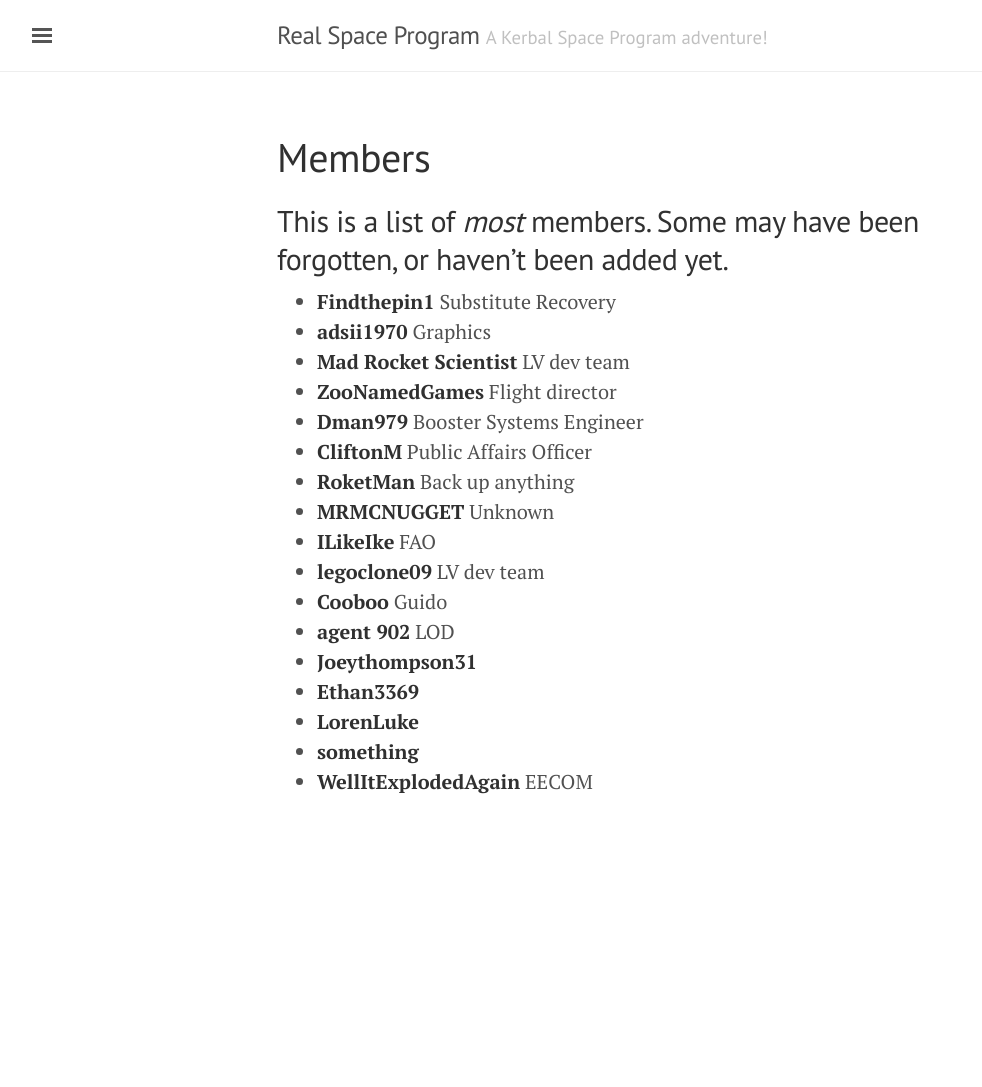
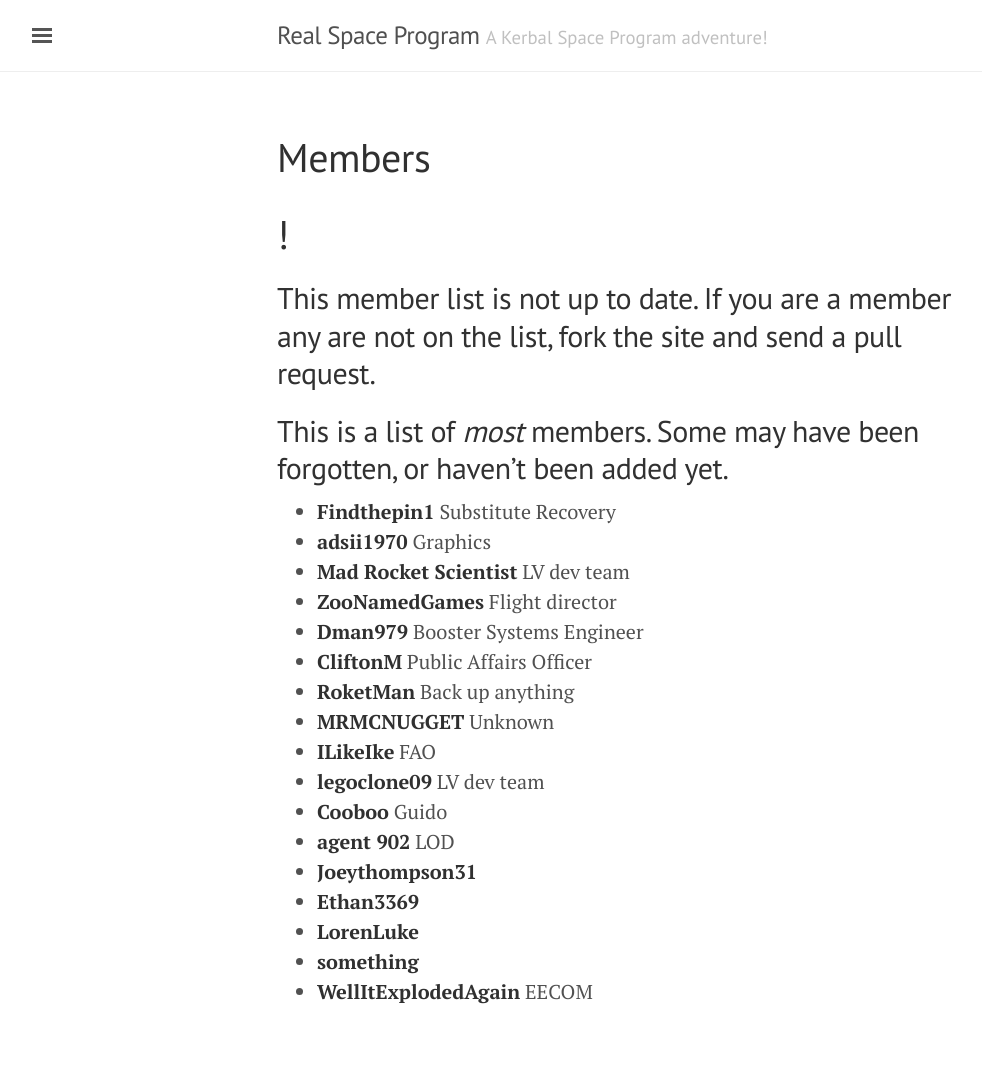
Before and after one commit to KSP-RSP/ksp-rsp.github.io, a Jekyll site: the page built from members.md, in a window 1280 px wide. Shown: the whole page, without its empty margins (3-985 px from the left). Built offline with Jekyll 4.4.1, drawn with Linux system fonts in a browser that asks for light colours; before the commit the page ends 900 px from its top, so only the background shows below that.

Commit message:
Update member list

```diff
--- a/members.md
+++ b/members.md
@@ -2,6 +2,10 @@
 layout: page
 title: Members
 ---
+
+# !
+## This member list is not up to date.  If you are a member any are not on the list, fork the site and send a pull request.
+
 ## This is a list of *most* members.  Some may have been forgotten, or haven't been added yet.
 - **Findthepin1** Substitute Recovery
 - **adsii1970** Graphics
```
